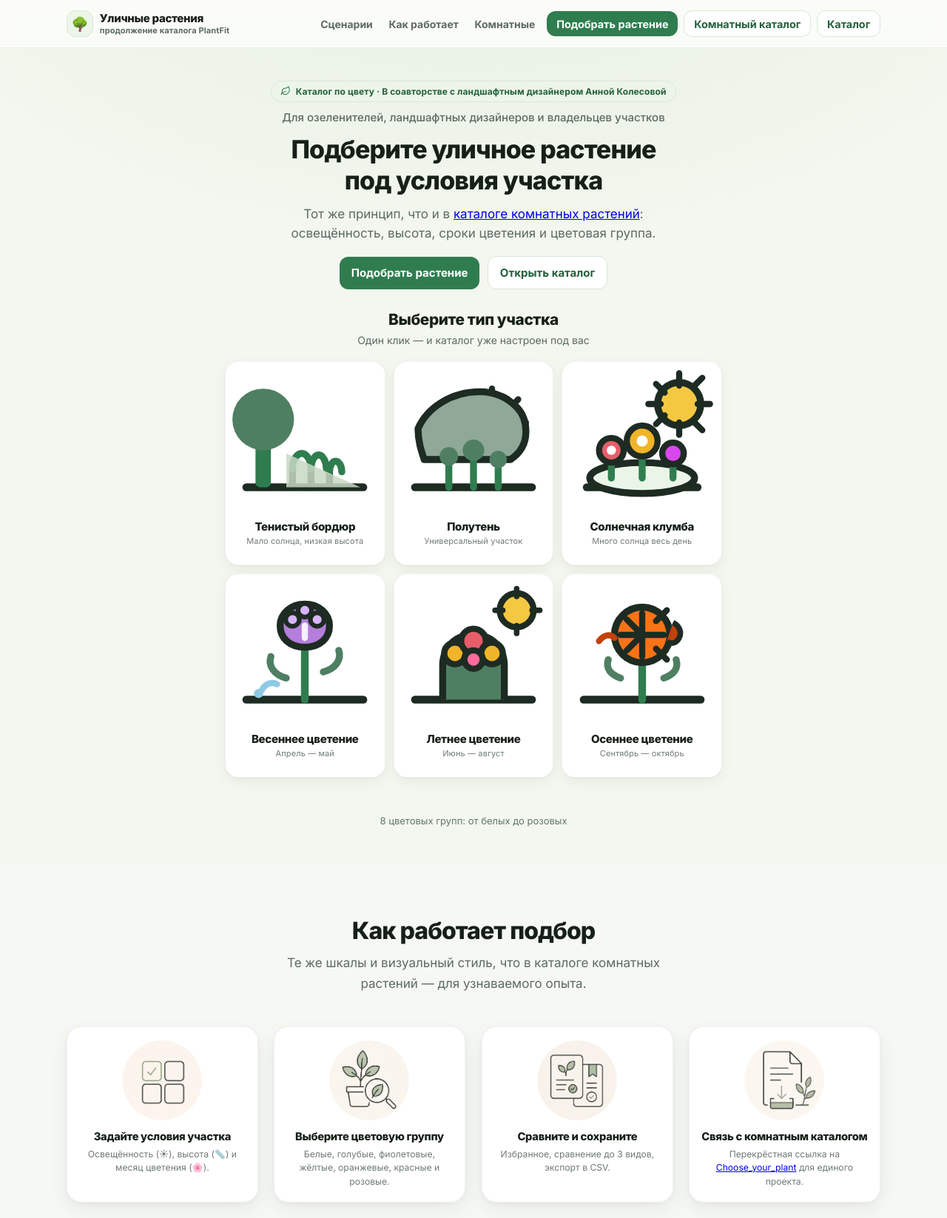
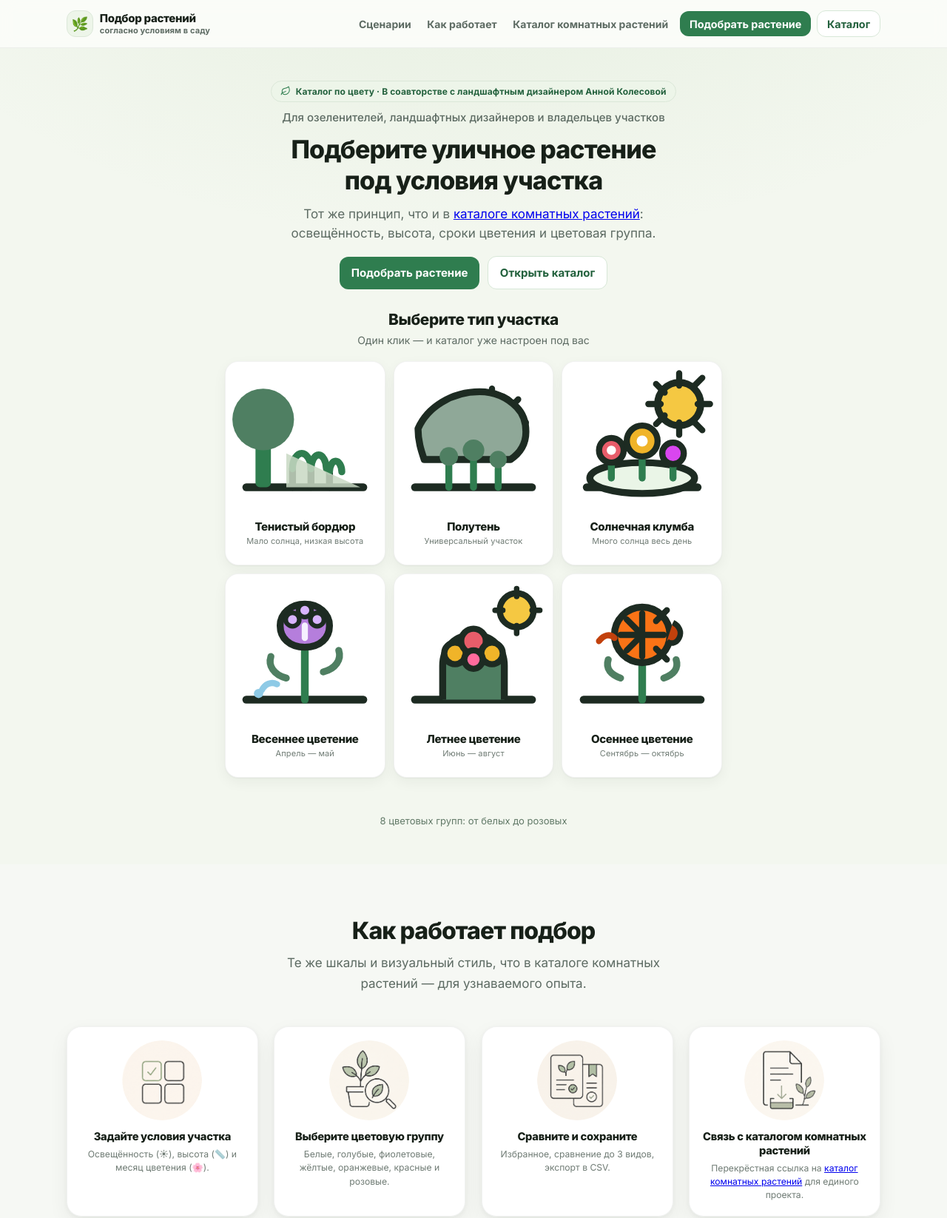
Before and after one commit to VictoriiaMikhaleva/garden_plants, a website: page index.html in a window 1280 px wide. Shown: the top 1646 px of the page at 74% size. Drawn offline with Linux system fonts and the light colour scheme.

Commit message:
иконки и навигация

```diff
--- a/index.html
+++ b/index.html
@@ -4,7 +4,7 @@
   <meta charset="utf-8">
   <meta name="viewport" content="width=device-width, initial-scale=1">
   <meta name="description" content="Подбор уличных растений по освещённости, высоте и цветению. Продолжение каталога комнатных растений PlantFit.">
-  <title>Подбор уличных растений для сада</title>
+  <title>Подбор растений под условия в саду</title>
   <link rel="icon" type="image/svg+xml" href="assets/favicon.svg">
   <link rel="preconnect" href="https://fonts.googleapis.com">
   <link rel="preconnect" href="https://fonts.gstatic.com" crossorigin>
@@ -15,20 +15,19 @@
   <header class="site-header">
     <div class="container site-header__inner">
       <a class="brand" href="#home">
-        <span class="brand__mark" aria-hidden="true">🌳</span>
+        <span class="brand__mark" aria-hidden="true">🌿</span>
         <span class="brand__text">
-          <span class="brand__name">Уличные растения</span>
-          <span class="brand__tag">продолжение каталога PlantFit</span>
+          <span class="brand__name">Подбор растений</span>
+          <span class="brand__tag">согласно условиям в саду</span>
         </span>
       </a>
       <nav class="site-nav" aria-label="Разделы страницы">
         <a href="#quickStart">Сценарии</a>
         <a href="#how-it-works">Как работает</a>
-        <a href="https://victoriiamikhaleva.github.io/Choose_your_plant/">Комнатные</a>
+        <a href="https://victoriiamikhaleva.github.io/Choose_your_plant/plant_selector_catalog_v6_photos_lux_fixed.html">Каталог комнатных растений</a>
       </nav>
       <div class="site-header__actions">
         <a class="btn btn-small" href="#quickStart">Подобрать растение</a>
-        <a class="btn btn-small btn-ghost" href="https://victoriiamikhaleva.github.io/Choose_your_plant/plant_selector_catalog_v6_photos_lux_fixed.html">Комнатный каталог</a>
         <a class="btn btn-small btn-ghost" href="garden_catalog.html">Каталог</a>
       </div>
     </div>
@@ -48,7 +47,7 @@
           <p class="hero__audience">Для озеленителей, ландшафтных дизайнеров и владельцев участков</p>
           <h1 id="hero-title">Подберите уличное растение под условия участка</h1>
           <p class="hero__lead">
-            Тот же принцип, что и в <a href="https://victoriiamikhaleva.github.io/Choose_your_plant/">каталоге комнатных растений</a>: освещённость, высота, сроки цветения и цветовая группа.
+            Тот же принцип, что и в <a href="https://victoriiamikhaleva.github.io/Choose_your_plant/plant_selector_catalog_v6_photos_lux_fixed.html">каталоге комнатных растений</a>: освещённость, высота, сроки цветения и цветовая группа.
           </p>
           <div class="hero__actions">
             <a class="btn btn-hero" href="#quickStart">Подобрать растение</a>
@@ -200,8 +199,8 @@
                 <img class="how-step-card__img" src="assets/icons/how-it-works/step-4-icon.png" alt="" width="256" height="256" loading="lazy" decoding="async">
               </div>
               <div class="how-step-card__copy">
-                <h3 class="how-step-card__title">Связь с комнатным каталогом</h3>
-                <p class="how-step-card__text">Перекрёстная ссылка на <a href="https://victoriiamikhaleva.github.io/Choose_your_plant/">Choose_your_plant</a> для единого проекта.</p>
+                <h3 class="how-step-card__title">Связь с каталогом комнатных растений</h3>
+                <p class="how-step-card__text">Перекрёстная ссылка на <a href="https://victoriiamikhaleva.github.io/Choose_your_plant/plant_selector_catalog_v6_photos_lux_fixed.html">каталог комнатных растений</a> для единого проекта.</p>
               </div>
             </article>
           </li>
```
Also changed, not shown: garden_catalog.html (+7 -8 lines), README.md.
